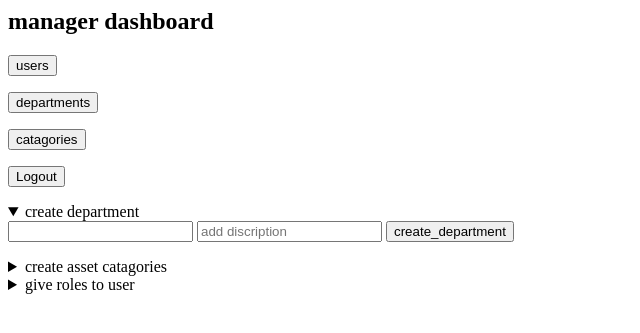
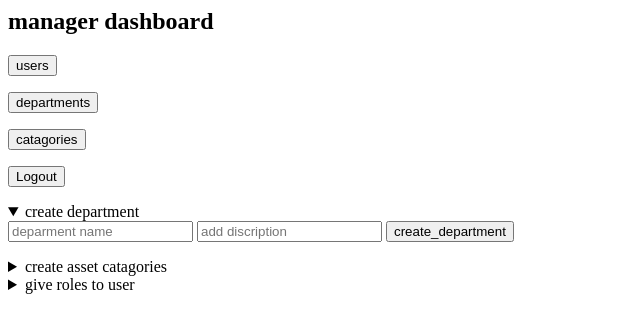
Before and after one commit to dinesh-ajmera/AssetFlow-odoo-Hackathon-2026, a Flask app: page /admin_dashboard in a window 1280 px wide, after a click on "create department". Shown: the top 333 px of the page, without its empty margins (0-640 px from the left). Run offline with Flask 3, Linux system fonts and the light colour scheme; the visitor is signed in with stand-in values (Sample User, id 1).

Commit message:
final commit

```diff
--- a/templates/admin_dashboard.html
+++ b/templates/admin_dashboard.html
@@ -45,7 +45,7 @@
 <summary> create department</summary>
 <form action="/create_department" method="post" >
 
-    <input type="text" name="name" required >
+    <input type="text" name="name" placeholder="deparment name" required >
     <input type="text" name="deparment_discription" placeholder="add discription"  required>
 
 
@@ -61,7 +61,7 @@
 
 <form action="/create_catagories" method="post" class="leave-form">
 
-    <input type="text" name="name" required >
+    <input type="text" name="name" placeholder=" catagorie  name" >
     <input type="text" name="catagorie_discription" placeholder="add discription"  required>
 
 
@@ -83,7 +83,7 @@
 <br>
 <form action="/allocate_roles" method="post" class="leave-form">
 
-    <input type="text" name="department_id" required >
+    <input type="text" name="department_id" placeholder=" deparment id" required >
     <input type="hidden" name="user_id" value="{{ i[0] }}">
     <select name="role" >
         <option value="employee">employee</option>
@@ -101,7 +101,7 @@
 
 
 
-
+<br><br><br>
 
 
 {% if result %}
--- a/templates/asset_manager_dashboard.html
+++ b/templates/asset_manager_dashboard.html
@@ -40,7 +40,7 @@
 
 <form action="/add_assets" method="post" class="leave-form">
 
-    <input type="text" name="name" required >
+    <input type="text" name="name" placeholder="asset name" required >
     <input type="text" name="category_id" placeholder="category id"  required>
 
 
@@ -63,7 +63,7 @@
 <br>
 <form action="/allocate_assets_to_deparment" method="post" class="leave-form">
 
-    <input type="hidden" name="asset_id" value="{{i[0]}}" required >
+    <input type="hidden" name="asset_id"  value="{{i[0]}}" required >
     <input type="text" name="deprtment_id" placeholder="deprtment id"  required>
 
 
@@ -80,7 +80,7 @@
 
 
 
-
+<br><br><br>
 
 
 
--- a/templates/deparment_head_dashboard.html
+++ b/templates/deparment_head_dashboard.html
@@ -64,7 +64,7 @@
 </details>
 
 
-
+<br><br><br>
 
 
 
```
